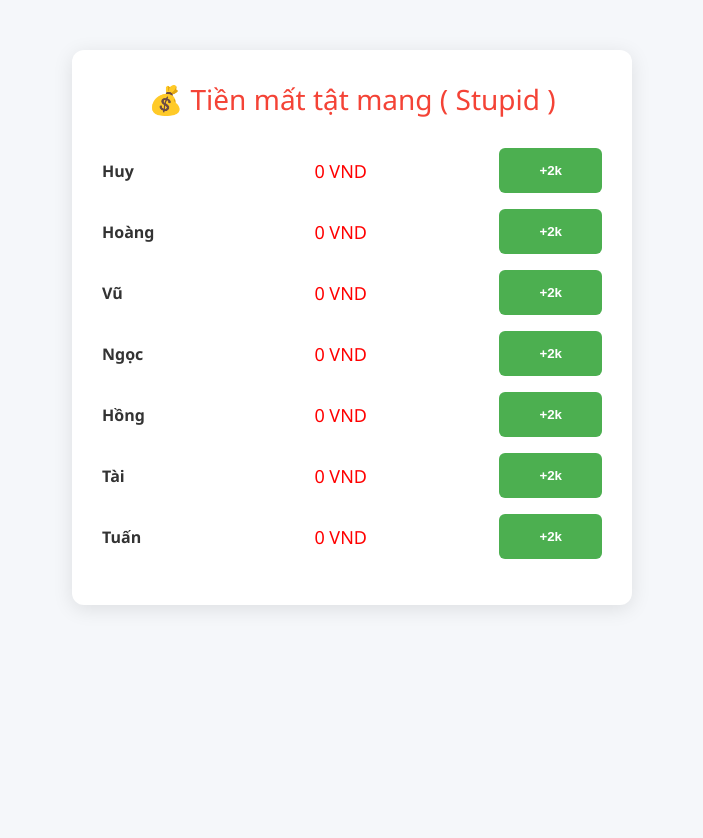
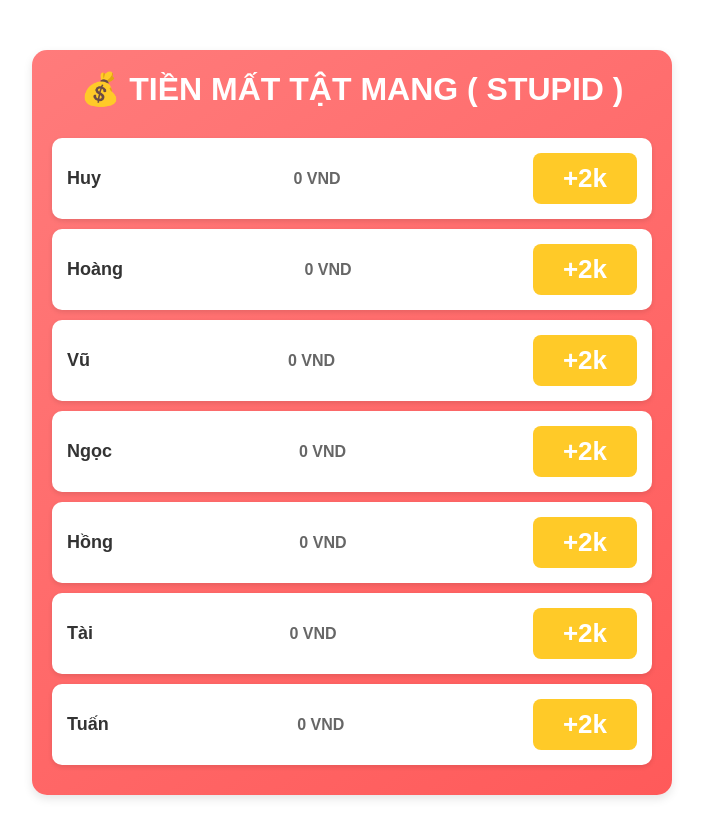
Before and after one commit to leNguyenQuocHuy130803/Money, a React (Create React App) app: page / in a window 1280 px wide. Shown: the top 838 px of the page, without its empty margins (288-991 px from the left). Before the commit the page ends 800 px from the top, so only its background shows below. Built offline with nearby package versions, Linux system fonts and the light colour scheme; no server answers; the database is empty.

Commit message:
Project funny update the second

```diff
--- a/package.json
+++ b/package.json
@@ -9,6 +9,7 @@
     "@testing-library/user-event": "^13.5.0",
     "firebase": "^11.6.1",
     "react": "^19.1.0",
+    "react-confirm-alert": "^3.0.6",
     "react-dom": "^19.1.0",
     "react-scripts": "5.0.1",
     "react-toastify": "^11.0.5",
--- a/src/App.css
+++ b/src/App.css
@@ -1,70 +1,143 @@
-body {
-  font-family: 'Segoe UI', sans-serif;
-  background: #f5f7fa;
-  margin: 0;
-  padding: 0;
-}
-
+/* Cấu trúc chung của container */
 .container {
-  max-width: 500px;
+  font-family: 'Arial', sans-serif;
+  background: linear-gradient(145deg, #ff7b7b, #ff5a5a);
+  padding: 20px;
+  border-radius: 15px;
+  box-shadow: 0 4px 10px rgba(0, 0, 0, 0.1);
+  max-width: 600px;
   margin: 50px auto;
-  padding: 30px;
-  background: #fff;
-  box-shadow: 0 4px 20px rgba(0, 0, 0, 0.1);
-  border-radius: 12px;
+  text-align: center;
 }
 
 .title {
-  text-align: center;
-  font-size: 28px;
+  font-size: 32px;
+  font-weight: bold;
+  color: #fff;
   margin-bottom: 30px;
-  color: #f44336;
+  text-transform: uppercase;
 }
 
 .user-row {
   display: flex;
+  justify-content: space-between;
   align-items: center;
-  justify-content: space-between;
-  margin-bottom: 16px;
+  background-color: #fff;
+  padding: 15px;
+  margin: 10px 0;
+  border-radius: 10px;
+  box-shadow: 0 2px 5px rgba(0, 0, 0, 0.1);
 }
 
 .user-name {
-  font-weight: 600;
+  font-size: 18px;
+  font-weight: bold;
   color: #333;
-  width: 80px;
 }
 
 .user-amount {
-  flex-grow: 1;
-  text-align: center;
-  font-size: 18px;
-  color: red;
+  font-size: 16px;
+  color: #666;
+  font-weight: 600;
 }
 
 .button-group {
   display: flex;
-  gap: 8px;
+  gap: 10px;
 }
 
 button {
-  padding: 15px 40px;
+  font-size: 26px;
+  padding: 10px 30px;
   border: none;
-  border-radius: 6px;
+  border-radius: 8px;
   cursor: pointer;
-  transition: all 0.2s ease;
+  transition: all 0.3s ease;
+}
+
+button:hover {
+  transform: translateY(-2px);
+}
+
+button:active {
+  transform: translateY(2px);
+}
+
+.increase {
+  background-color: #ffca28;
+  color: white;
   font-weight: bold;
 }
 
-button:hover {
-  opacity: 0.9;
+.increase:hover {
+  background-color: red;
 }
 
-button.increase {
-  background-color: #4caf50;
-  color: white;
+button:focus {
+  outline: none;
 }
 
-button.decrease {
-  background-color: #f44336;
+button:disabled {
+  background-color: #ddd;
+  cursor: not-allowed;
+}
+
+.toast-container {
+  position: fixed;
+  top: 20px;
+  right: 20px;
+}
+
+/*  */
+/* Hộp thoại xác nhận */
+.react-confirm-alert {
+  font-family: 'Poppins', sans-serif;
+}
+
+.react-confirm-alert-body {
+  background: linear-gradient(135deg, #ffcc70, #ff8a70);
   color: white;
+  padding: 20px;
+  border-radius: 12px;
+  box-shadow: 0px 10px 20px rgba(0, 0, 0, 0.3);
+  text-align: center;
 }
+
+/* Tiêu đề hộp thoại */
+.react-confirm-alert-title {
+  font-size: 22px;
+  font-weight: bold;
+  text-shadow: 2px 2px 10px rgba(255, 255, 255, 0.8);
+}
+
+/* Nội dung */
+.react-confirm-alert-message {
+  font-size: 20px;
+  margin-top: 10px;
+}
+
+/* Nút bấm */
+.react-confirm-alert-button-group {
+  display: flex;
+  justify-content: center;
+  gap: 15px;
+  margin-top: 25px;
+}
+
+.react-confirm-alert-button-group button {
+  background: #ff5e57;
+  color: white;
+  border: none;
+  padding: 10px 15px;
+  font-size: 16px;
+  border-radius: 8px;
+  cursor: pointer;
+  font-weight: bold;
+  transition: 0.3s;
+}
+
+.react-confirm-alert-button-group button:hover {
+  background: #ff3831;
+  transform: scale(1.1);
+  box-shadow: 0px 4px 10px rgba(255, 255, 255, 0.5);
+}
--- a/src/App.js
+++ b/src/App.js
@@ -11,6 +11,8 @@ import {
 
 import { ToastContainer, toast } from 'react-toastify';
 import 'react-toastify/dist/ReactToastify.css';
+import { confirmAlert } from 'react-confirm-alert';
+import 'react-confirm-alert/src/react-confirm-alert.css';
 
 const names = ['Huy', 'Hoàng', 'Vũ', 'Ngọc', 'Hồng', 'Tài', 'Tuấn'];
 
@@ -77,6 +79,23 @@ function App() {
     }
   };
 
+  const confirmAndUpdate = (name) => {
+    confirmAlert({
+      title: 'Xác nhận hành động',
+      message: `Bạn có chắc chắn muốn thêm 2k cho ${name}?`,
+      buttons: [
+        {
+          label: 'Chắc chắn',
+          onClick: () => updateBalance(name, 2000)
+        },
+        {
+          label: 'Hủy',
+          onClick: () => toast.info({ position: "top-center", autoClose: 2000 })
+        }
+      ]
+    });
+  };
+
   return (
     <div className="container">
       <ToastContainer />
@@ -86,9 +105,7 @@ function App() {
           <div className="user-name">{name}</div>
           <div className="user-amount">{balances[name] || 0} VND</div>
           <div className="button-group">
-            <button className="increase" onClick={() => updateBalance(name, 2000)}>+2k</button>
-            {/* Xóa hoặc vô hiệu hóa nút trừ tiền */}
-            {/* <button className="decrease" onClick={() => updateBalance(name, -2000)}>-2k</button> */}
+            <button className="increase" onClick={() => confirmAndUpdate(name)}>+2k</button>
           </div>
         </div>
       ))}
```
Also changed, not shown: 1 other file (tests, documents, lock files or other folders).
